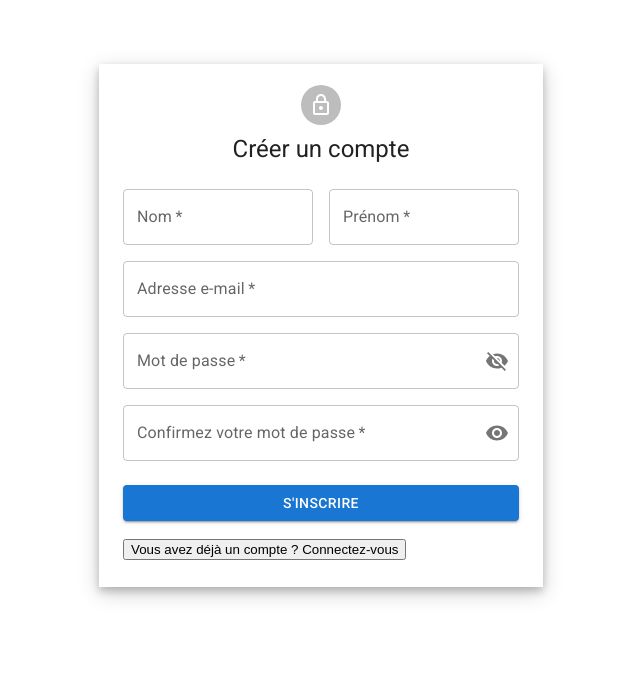
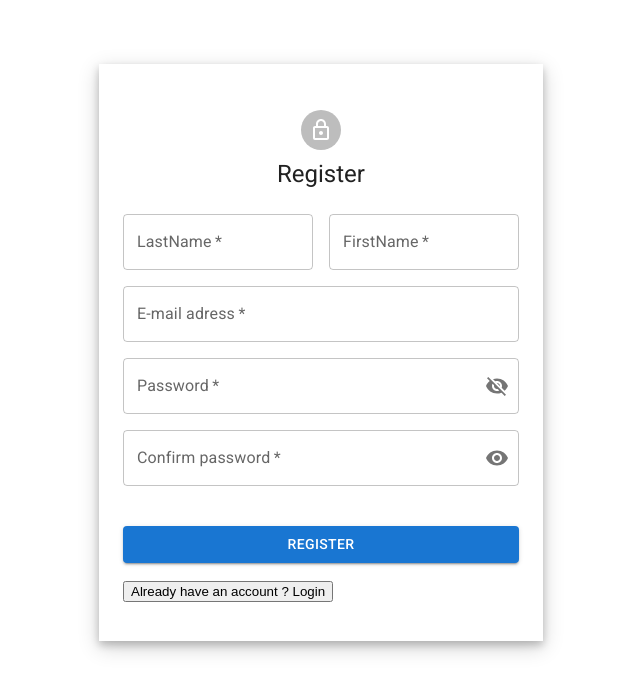
Before and after one commit to WildCodeSchool/DevHubProject, a React (Vite) app in the folder frontend/: page /register in a window 1280 px wide. Shown: the top 692 px of the page, without its empty margins (319-959 px from the left). Built offline with nearby package versions, Linux system fonts and the light colour scheme.

Commit message:
put the texts in english

```diff
--- a/frontend/src/pages/Login/Login.jsx
+++ b/frontend/src/pages/Login/Login.jsx
@@ -30,7 +30,7 @@ const validationSchema = yup.object({
     .string()
     .matches(
       /^(?=.*?[0-9]).{9,}$/,
-      "Le mot de passe doit contenir au minimum 9 caractères dont 1 chiffre"
+      "The password must contain at least 9 characters including 1 number"
     )
     .required("Password is required"),
 });
@@ -42,8 +42,6 @@ export default function Login() {
   const navigate = useNavigate();
   const [errorMessage, setErrorMessage] = useState("");
   const [open, setOpen] = useState(false);
-
-  // configurer errorMessage à faire + déconnexion et forgetpassword
 
   useEffect(() => {
     const token = localStorage.getItem("token");
@@ -248,7 +246,7 @@ export default function Login() {
                     >
                       <ForgetPasswordMessage />
                     </Typography>
-                    <Button onClick={handleClose}>Annuler</Button>
+                    <Button onClick={handleClose}>Cancel</Button>
                   </Paper>
                 </Modal>
               </Grid>
--- a/frontend/src/pages/Register/Register.jsx
+++ b/frontend/src/pages/Register/Register.jsx
@@ -60,19 +60,19 @@ export default function Register() {
   const checkRequiredFields = (values) => {
     const messages = {};
     if (!values.lastname) {
-      messages.lastname = "Veuillez saisir votre nom";
+      messages.lastname = "Please enter your name";
     }
     if (!values.firstname) {
-      messages.firstname = "Veuillez saisir votre prénom";
+      messages.firstname = "Please enter your first name";
     }
     if (!values.email) {
-      messages.email = "Veuillez saisir votre adresse e-mail";
+      messages.email = "Please enter your email address";
     }
     if (!values.password) {
-      messages.password = "Veuillez saisir un mot de passe";
+      messages.password = "Please enter a password";
     }
     if (!values.confirmPassword) {
-      messages.confirmPassword = "Veuillez confirmer votre mot de passe";
+      messages.confirmPassword = "Please confirm your password";
     }
     return messages;
   };
@@ -81,7 +81,7 @@ export default function Register() {
     const messages = checkRequiredFields(values);
     if (Object.keys(messages).length === 0) {
       if (values.password !== values.confirmPassword) {
-        setErrorMessage("Les mots de passe ne correspondent pas");
+        setErrorMessage("Passwords do not match");
       } else {
         try {
           console.info(values, "password");
@@ -94,7 +94,7 @@ export default function Register() {
         }
       }
     } else {
-      setErrorMessage("Veuillez remplir tous les champs obligatoires");
+      setErrorMessage("Please fill in all mandatory fields");
     }
 
     console.info("firstname:", values.firstname);
@@ -127,7 +127,7 @@ export default function Register() {
           boxShadow:
             "0 4px 8px 0 rgba(0,0,0,0.2), 0 6px 20px 0 rgba(0,0,0,0.19)",
         }}
-        style={{ paddingTop: "1%", paddingBottom: "2%", marginTop: "5%" }}
+        style={{ paddingTop: "3%", paddingBottom: "3%", marginTop: "5%" }}
       >
         <CssBaseline />
         <div className={classes.paper}>
@@ -136,11 +136,11 @@ export default function Register() {
               sx={{ maxWidth: 800 }}
               style={{ paddingTop: "1%", paddingBottom: "2%", marginTop: "5%" }}
             >
-              <CardHeader title="Félicitations, vous êtes maintenant enregistré !" />
+              <CardHeader title="Congratulations, you are now registered!" />
               <CardContent>
                 <Typography>
-                  Vous pouvez maintenant <Link to="/Login">vous connecter</Link>{" "}
-                  avec vos identifiants.
+                  You can now <Link to="/Login">connect</Link> with your
+                  credentials.
                 </Typography>
               </CardContent>
             </Card>
@@ -158,7 +158,7 @@ export default function Register() {
                   <LockOutlinedIcon />
                 </Avatar>
                 <Typography component="h1" variant="h5">
-                  Créer un compte
+                  Register
                 </Typography>
               </div>
               <Formik
@@ -171,28 +171,25 @@ export default function Register() {
                 }}
                 onSubmit={handleSubmit}
                 validationSchema={yup.object().shape({
-                  lastname: yup.string().required("Veuillez saisir votre nom"),
+                  lastname: yup.string().required("Please enter your name"),
                   firstname: yup
                     .string()
-                    .required("Veuillez saisir votre prénom"),
+                    .required("Please enter your first name"),
                   email: yup
                     .string()
-                    .email("Veuillez saisir une adresse e-mail valide")
-                    .required("Veuillez saisir votre adresse e-mail"),
+                    .email("Please enter a valid email address")
+                    .required("Please enter your email address"),
                   password: yup
                     .string()
                     .min(
                       6,
-                      "Le mot de passe doit contenir au moins 9 caractères dont 1 chiffre"
+                      "The password must contain at least 9 characters including 1 number"
                     )
-                    .required("Veuillez saisir un mot de passe"),
+                    .required("Please enter a password"),
                   confirmPassword: yup
                     .string()
-                    .oneOf(
-                      [ref("password"), null],
-                      "Les mots de passe ne correspondent pas"
-                    )
-                    .required("Veuillez confirmer votre mot de passe"),
+                    .oneOf([ref("password"), null], "Passwords do not match")
+                    .required("Please confirm your password"),
                 })}
               >
                 {(formik) => (
@@ -205,7 +202,7 @@ export default function Register() {
                           required
                           fullWidth
                           id="lastname"
-                          label="Nom"
+                          label="LastName"
                           name="lastname"
                           autoComplete="lname"
                           error={
@@ -224,7 +221,7 @@ export default function Register() {
                           required
                           fullWidth
                           id="firstname"
-                          label="Prénom"
+                          label="FirstName"
                           name="firstname"
                           autoComplete="fname"
                           error={
@@ -243,7 +240,7 @@ export default function Register() {
                           required
                           fullWidth
                           id="email"
-                          label="Adresse e-mail"
+                          label="E-mail adress"
                           name="email"
                           autoComplete="email"
                           error={
@@ -261,7 +258,7 @@ export default function Register() {
                           required
                           fullWidth
                           name="password"
-                          label="Mot de passe"
+                          label="Password"
                           type={showPassword ? "text" : "password"}
                           id="password"
                           autoComplete="current-password"
@@ -296,7 +293,7 @@ export default function Register() {
                           required
                           fullWidth
                           name="confirmPassword"
-                          label="Confirmez votre mot de passe"
+                          label="Confirm password"
                           type={showPassword ? "text" : "password"}
                           id="confirmPassword"
                           autoComplete="confirm-password"
@@ -331,14 +328,15 @@ export default function Register() {
                       fullWidth
                       variant="contained"
                       sx={{ mt: 3, mb: 2 }}
+                      style={{ marginTop: "10%" }}
                     >
-                      S'inscrire
+                      Register
                     </Button>
                     <Grid container justifyContent="flex-start">
                       <Grid item>
                         <Link to="/login">
                           <button type="button">
-                            Vous avez déjà un compte ? Connectez-vous
+                            Already have an account ? Login
                           </button>
                         </Link>
                       </Grid>
```
